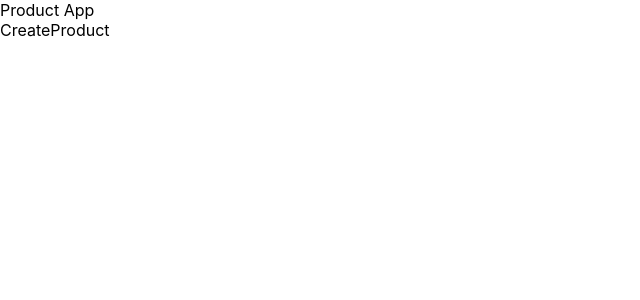
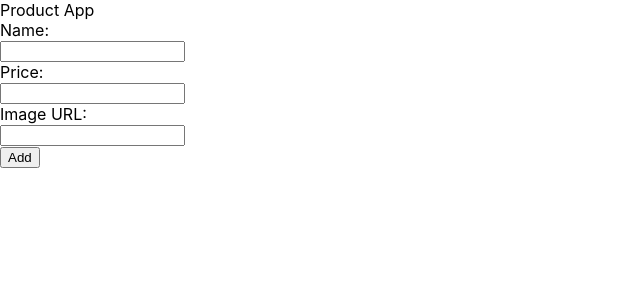
Before and after one commit to paulosalvatore/c05-reactjs-frontend, a React (Create React App) app: page /product/create in a window 1280 px wide. Shown: the top 300 px of the page, without its empty margins (0-640 px from the left). Built offline with nearby package versions, Linux system fonts and the light colour scheme.

Commit message:
feat(product): implement form (WIP)

```diff
--- a/src/api/Api.js
+++ b/src/api/Api.js
@@ -1,13 +1,25 @@
 export const Api = {
     baseUrl: "http://localhost:3000",
 
-    // Endpoint
+    // Endpoint - Product
 
     readAllUrl: () => Api.baseUrl + "/product",
+
+    createProductUrl: () => Api.baseUrl + "/product",
 
     // GET
     buildApiGetRequest: url =>
         fetch(url, {
             method: "GET",
         }),
+
+    // POST
+    buildApiPostRequest: (url, body) =>
+        fetch(url, {
+            method: "POST",
+            headers: new Headers({
+                "Content-type": "application/json",
+            }),
+            body: JSON.stringify(body),
+        }),
 };
--- a/src/pages/CreateProduct/CreateProduct.js
+++ b/src/pages/CreateProduct/CreateProduct.js
@@ -1,5 +1,55 @@
 import React from "react";
+import { Api } from "../../api/Api";
 
 export default function CreateProduct() {
-    return <div>CreateProduct</div>;
+    const handleSubmit = async event => {
+        // Previne o comportamento padrão do submit, que no caso do form é o refresh
+        event.preventDefault();
+
+        // Obtém os dados dos inputs
+        const name = event.target.name.value;
+        const price = +event.target.price.value;
+        const imageUrl = event.target.imageUrl.value;
+
+        // Constrói um payload com esses dados
+        const payload = {
+            name,
+            price,
+            imageUrl,
+        };
+
+        // Faz uma requisição no backend
+        const response = await Api.buildApiPostRequest(
+            Api.createProductUrl(),
+            payload
+        );
+
+        console.log({ response });
+    };
+
+    return (
+        <div>
+            <form onSubmit={handleSubmit}>
+                <label htmlFor="name">Name:</label>
+                <br />
+
+                <input type="text" id="name" name="name" />
+                <br />
+
+                <label htmlFor="price">Price:</label>
+                <br />
+
+                <input type="number" id="price" name="price" />
+                <br />
+
+                <label htmlFor="imageUrl">Image URL:</label>
+                <br />
+
+                <input type="text" id="imageUrl" name="imageUrl" />
+                <br />
+
+                <input type="submit" value="Add" />
+            </form>
+        </div>
+    );
 }
```
